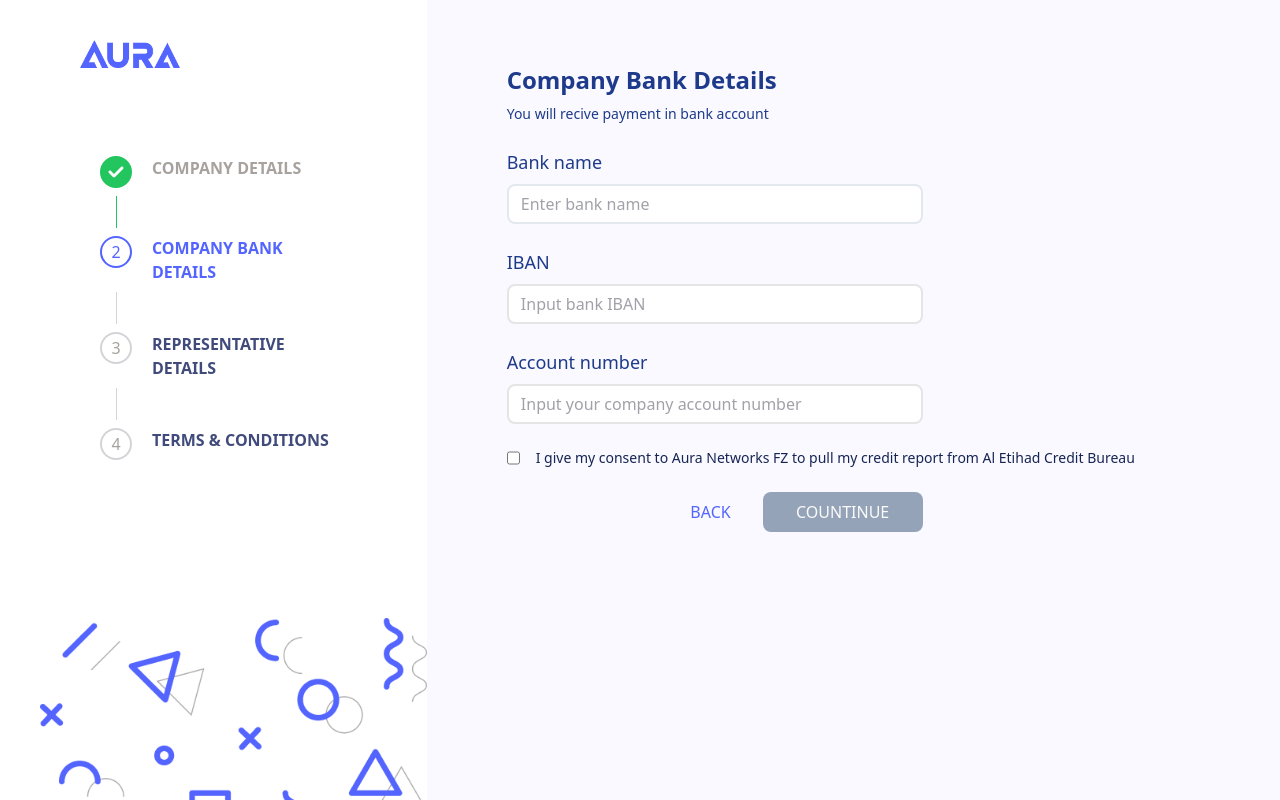
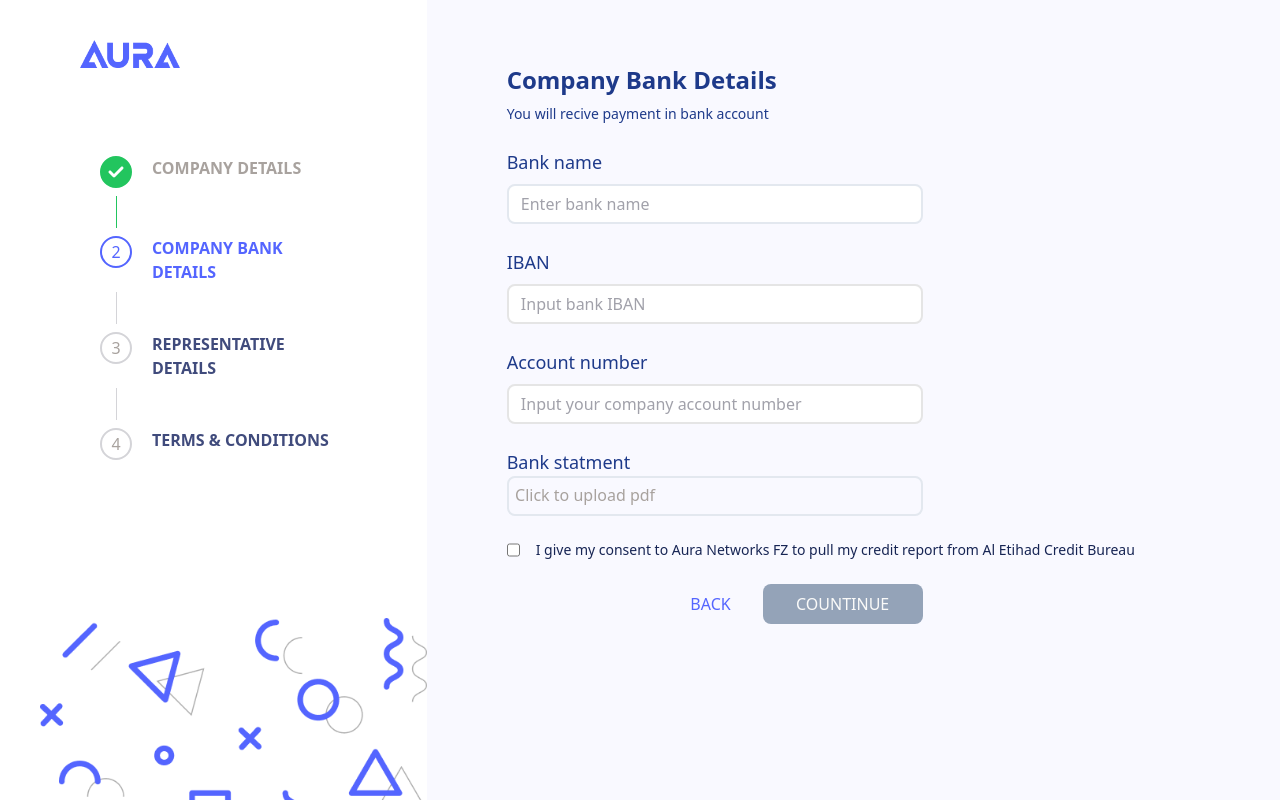
Before and after one commit to Hamzaahmed409/Aura_loacls, a React (Vite) app: page /company-bank-details in a window 1280 px wide. Built offline with nearby package versions, Linux system fonts and the light colour scheme.

Commit message:
pdf file picker added

```diff
--- a/src/pages/authPages/BankDetails.tsx
+++ b/src/pages/authPages/BankDetails.tsx
@@ -5,6 +5,7 @@ import { useNavigate } from 'react-router-dom';
 import { useState } from 'react';
 export default function CompanyDetails() {
     const navigate = useNavigate();
+    const [selectedFile, setSelectedFile] = useState(null);
     const [bankDetails, setBankDetails] = useState({
         bankName: '',
         iban: '',
@@ -12,6 +13,17 @@ export default function CompanyDetails() {
 
     });
 
+     const handleFileChange = (e) => {
+        const file = e.target.files[0];
+        if (file && file.type === 'application/pdf') {
+            setSelectedFile(file);
+            localStorage.setItem('selectedFile', JSON.stringify({
+                file
+             }));
+        } else {
+            alert('Please select a valid PDF file.');
+        }
+    };
     return (
         <>
             <div className="container relative hidden flex-col items-center justify-center md:grid lg:max-w-none lg:grid-cols-3 lg:px-0 h-screen max-md:flex bg-slate-50">
@@ -127,6 +139,25 @@ export default function CompanyDetails() {
                                 className=" bg-white mt-2  text-slate-800 px-2 border-neutral-200 rounded-lg h-10 border-2  sm: w-11/12  md:w-3/5 " type="text" />
                         </div>
 
+                        <div>
+                                <h3 className="  text-blue-900 text-lg">
+                                   Bank statment
+                                </h3>
+
+                                <div className="file-upload field-border-color rounded-lg h-10 border-neutral-200 border-2 sm: w-11/12 md:w-3/5 ">
+
+                                    <input
+
+                                        type="file"
+                                        accept=".pdf"
+                                        onChange={handleFileChange}
+                                        className="  "
+                                    />
+                                    <h3 className=" text-muted-foreground "> {selectedFile?.name || "Click to upload pdf"}</h3>
+                                </div>
+
+
+                            </div>
 
                         <div className=" flex">
                             <input type="checkbox" id="horns" name="horns" />
```
